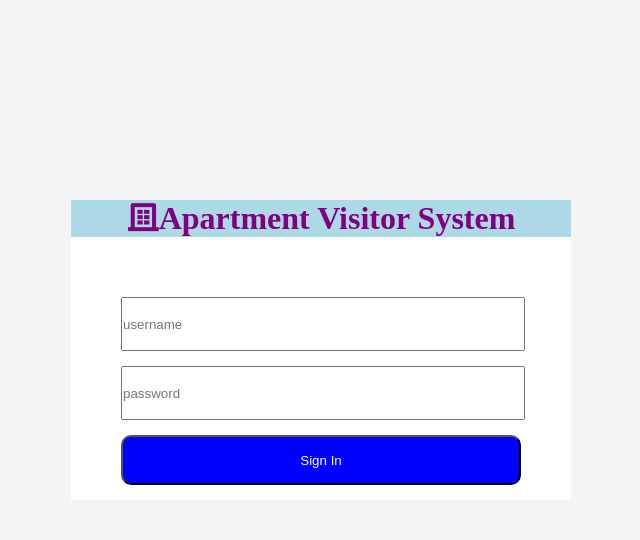
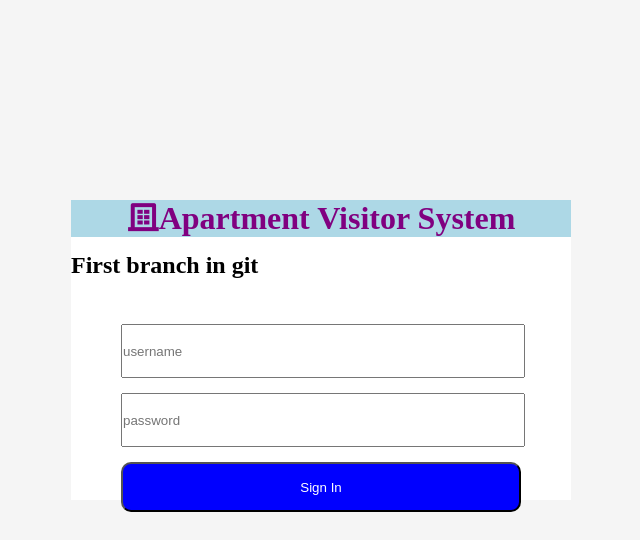
Before and after one commit to AravindSG1/testing-git, a Django app: page / in a window 1280 px wide. Shown: the top 540 px of the page, without its empty margins (313-953 px from the left). Run offline with Django 5.2, Linux system fonts and the light colour scheme; some libraries are stand-ins or nearby versions.

Commit message:
'extra-login-heading'

```diff
--- a/templates/login.html
+++ b/templates/login.html
@@ -11,6 +11,7 @@
 <body>
     <div class="fullcontainer">
         <h1><i class="ri-building-4-line"></i>Apartment Visitor System</h1>
+        <h2>First branch in git</h2>
     <div class="input">
         <form action="" method="post">
             {% csrf_token %}
```
